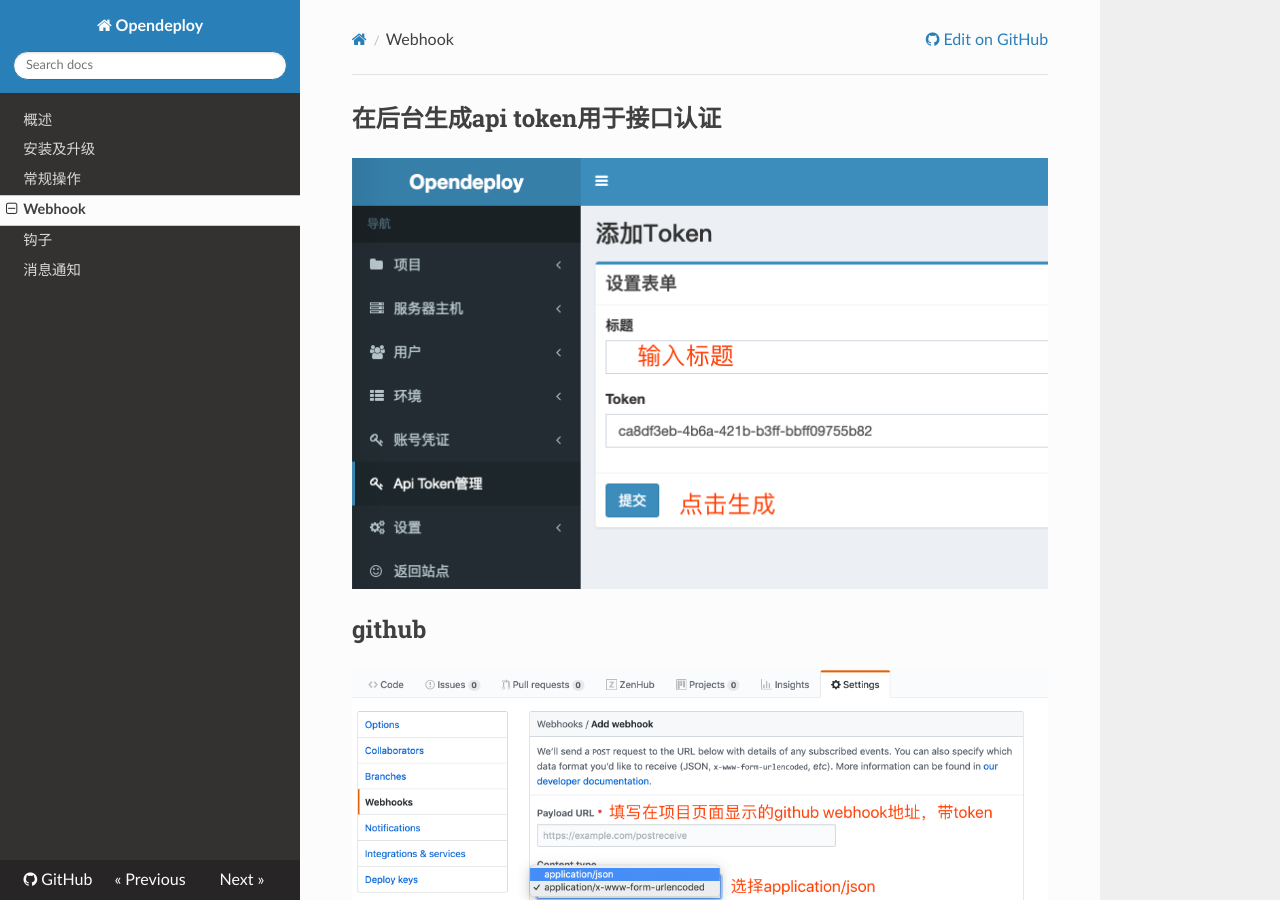
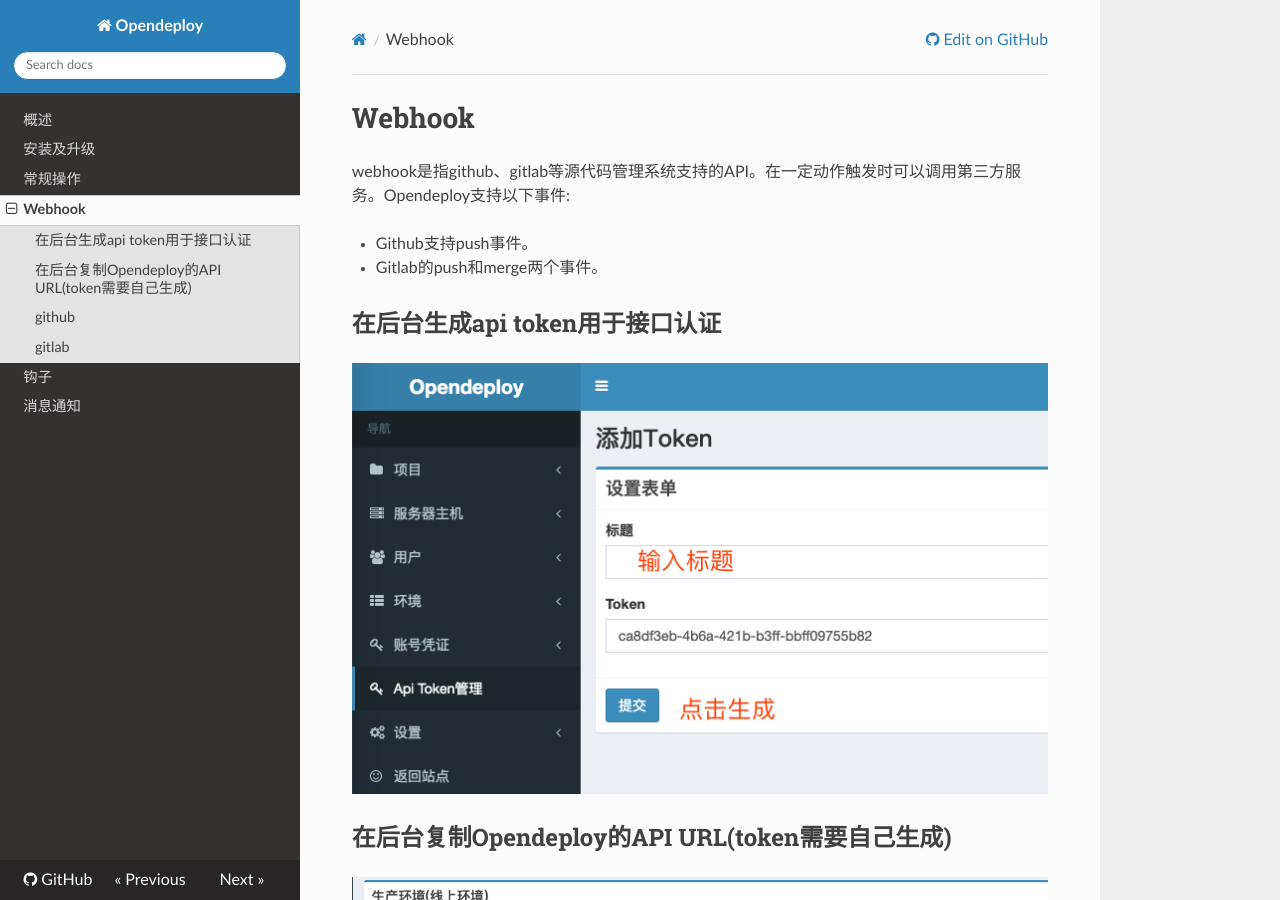
Before and after one commit to ninjacn/opendeploy, an MkDocs documentation site: the page built from docs/webhook.md, in a window 1280 px wide and 900 px high. Built offline with MkDocs 1.6.1, drawn with Linux system fonts in a browser that asks for light colours; nearby versions of some CDN libraries.

Commit message:
update doc

```diff
--- a/docs/webhook.md
+++ b/docs/webhook.md
@@ -1,5 +1,14 @@
+# Webhook
+webhook是指github、gitlab等源代码管理系统支持的API。在一定动作触发时可以调用第三方服务。Opendeploy支持以下事件:
+
+* Github支持push事件。
+* Gitlab的push和merge两个事件。
+
 ## 在后台生成api token用于接口认证
-![生成Api Token](images/api_token.png)
+![生成api token](images/api_token.png)
+
+## 在后台复制Opendeploy的API URL(token需要自己生成)
+![复制URL](images/webhook.png)
 
 ## github
 ![Github webhook配置](images/webhook_github.png)
```
Also changed, not shown: README.md (+1 -0 lines).
